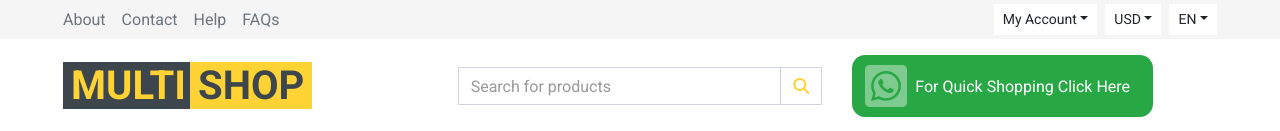
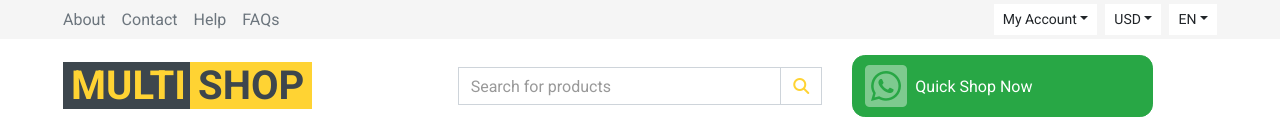
Before and after one commit to sardar-ali/automation-ecommerce, a Next.js app in the folder client/: page / in a window 1280 px wide. Shown: the top 131 px of the page. Built offline with nearby package versions, Linux system fonts and the light colour scheme; no server answers.

Commit message:
change whatsapp label

```diff
--- a/client/components/layout/Header.js
+++ b/client/components/layout/Header.js
@@ -138,7 +138,7 @@ function Header() {
                         </form>
                     </div>
                     <div className="col-lg-4 col-6 text-right">
-                       <WhatsappButton  text={"For Quick Shopping Click Here"}/>
+                       <WhatsappButton  text={"Quick Shop Now"}/>
                     </div>
                 </div>
             </div>
--- a/client/pages/product-details/[id].jsx
+++ b/client/pages/product-details/[id].jsx
@@ -133,7 +133,7 @@ function ProductDetails() {
                         <div className="d-flex pt-2">
                             {/* <strong className="text-dark mr-2">Share on:</strong> */}
                             {/* <div className="d-inline-flex"> */}
-                            <WhatsappButton  text={"For Quick Shopping Click Here"}/>
+                            <WhatsappButton  text={"Quick Shopping Click"}/>
                             {/* </div> */}
                         </div>
                     </div>
```
